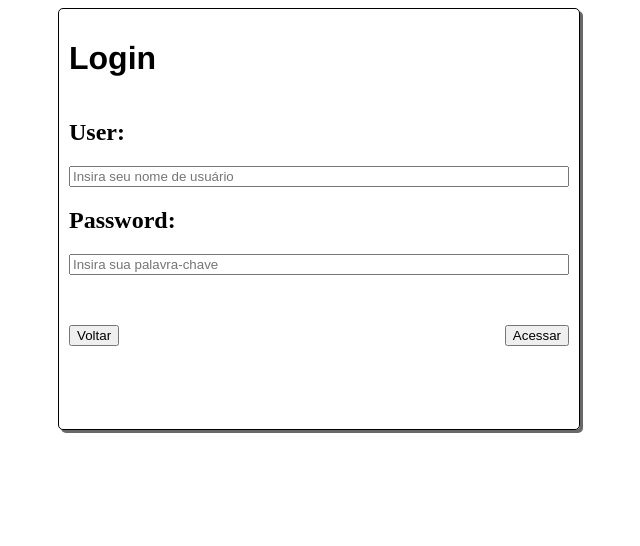
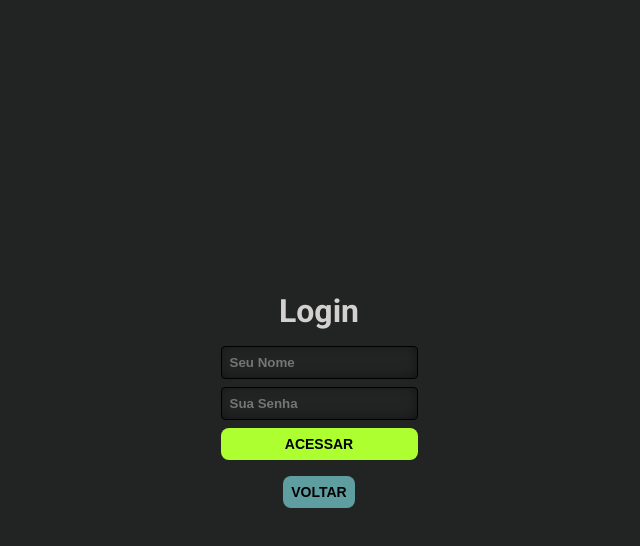
Before and after one commit to LeoMasago/vinheria-web-cp, a plain HTML site: page login.html in a window 1280 px wide. Shown: the whole page, without its empty margins (321-961 px from the left). Drawn offline with Linux system fonts and the light colour scheme.

Commit message:
FEAT: login page style

```diff
--- a/login.html
+++ b/login.html
@@ -1,27 +1,39 @@
 <!DOCTYPE html>
 <html lang="pt-br">
-<head>
-    <meta charset="UTF-8">
-    <meta name="viewport" content="width=device-width, initial-scale=1.0">
+  <head>
+    <meta charset="UTF-8" />
+    <meta name="viewport" content="width=device-width, initial-scale=1.0" />
+    <link rel="stylesheet" href="styles/login.css" />
+    <link rel="stylesheet" href="styles/root.css" />
+
+    <!-- usando font do google fonts -->
+    <link rel="preconnect" href="https://fonts.googleapis.com" />
+    <link rel="preconnect" href="https://fonts.gstatic.com" crossorigin />
+    <link
+      href="https://fonts.googleapis.com/css2?family=Roboto:ital,wght@0,100;0,300;0,400;0,500;0,700;0,900;1,100;1,300;1,400;1,500;1,700;1,900&display=swap"
+      rel="stylesheet"
+    />
+
     <title>Login</title>
-    <link rel="stylesheet" href="login.css">
-</head>
-<body>
-    <div class="conteiner">
-        <h1 class="login">Login</h1>
-        <h2>User:</h2>
-        <input id="user" type="text" placeholder="Insira seu nome de usuário">
-        <h2>Password:</h2>
-        <input id="password" type="text" placeholder="Insira sua palavra-chave">
-        <div class="btns">
-            <button calss="acessar" onclick="acessar()">Acessar</button>
-            <a href="home.html">
-            <button calss="voltar">Voltar</button>
-            </a>
-        </div>
+  </head>
 
-    </div>
+  <body>
+    <main>
+      <h1>Login</h1>
+
+      <div id="form">
+        <input id="user" type="text" class="input" placeholder="Seu Nome" />
+
+        <input id="user" type="password" class="input" placeholder="Sua Senha" />
+
+        <button class="btn" onclick="acessar()">Acessar</button>
+      </div>
+
+      <a href="home.html">
+        <button class="btn2">Voltar</button>
+      </a>
+    </main>
 
     <script src="script.js"></script>
-</body>
+  </body>
 </html>
--- a/scripts/home.js
+++ b/scripts/home.js
@@ -68,5 +68,5 @@ function pay() {
 
   alert(`Vamos para o pagamento, ficou apenas R$ ${totalAmount} :D`);
 
-  window.location.replace('pagamento');
+  window.location.replace('login');
 }
--- a/login.css
+++ b/styles/login.css
@@ -1,4 +1,4 @@
-.conteiner {
+/* .conteiner {
     margin: auto;
     border: solid black 1px;
     width: 500px;
@@ -9,13 +9,30 @@
     flex-direction: column;
     padding: 10px;
 }
+
 .login {
     font-family: 'Franklin Gothic Medium', 'Arial Narrow', Arial, sans-serif;
 }
+
 .btns {
     display: flex;
     flex-direction: row-reverse;
     margin-top: 50px;
     justify-content: space-between;
 
+} */
+
+main {
+  display: flex;
+  flex-direction: column;
+  align-items: center;
+  justify-content: center;
+  height: 100vh;
+  gap: 16px;
 }
+
+main #form {
+  display: flex;
+  flex-direction: column;
+  gap: 8px;
+}
--- a/styles/root.css
+++ b/styles/root.css
@@ -38,6 +38,21 @@ li {
   transform: scale(1.1);
 }
 
+.btn2 {
+  padding: 8px;
+  background-color: cadetblue;
+  color: black;
+  font-weight: bold;
+  text-transform: uppercase;
+  font-size: 14px;
+  border-radius: 8px;
+  transition: all 500ms;
+  cursor: pointer;
+}
+.btn2:hover {
+  transform: scale(1.1);
+}
+
 .input {
   padding: 8px;
   border-radius: 4px;
```
